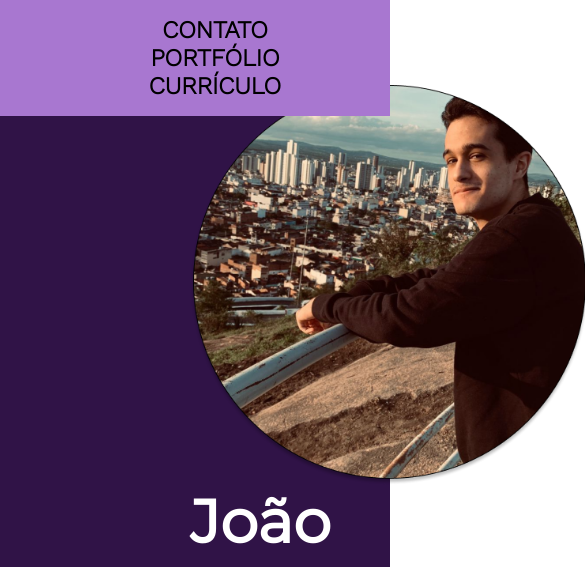
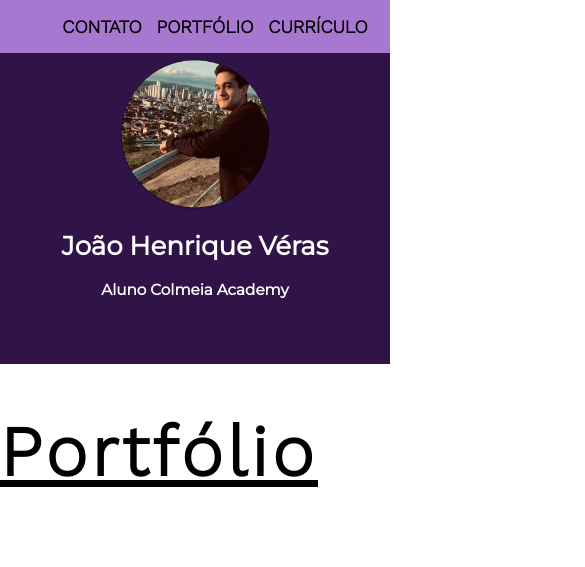
Before and after one commit to JoaaoHenrique/Aula-04-Landing-Page-Pessoal, a plain HTML site: page Pages/portfolio.html in a window 390 px wide. Shown: the top 567 px of the page, 585 px wide, since content can reach past the window. Drawn offline with nearby package versions, Linux system fonts and the light colour scheme.

Commit message:
optimization for mobile devices

```diff
--- a/css/portfolio.css
+++ b/css/portfolio.css
@@ -16,6 +16,6 @@ main{
 }
 
 .item-portfolio img{
-    width: 416px;
-    height: 526px;
+    width: 250px;
+    height: 300px;
 }
--- a/css/style.css
+++ b/css/style.css
@@ -63,3 +63,27 @@ h1.tittle{
     font-family: 'Work Sans', sans-serif;
     color: #000;
 }
+
+@media only screen and (max-width:1024px) {
+
+    nav ul li{
+        display: inline;
+        margin: 5px;
+        font-size: large;
+    }
+
+    header{
+        padding: 50px;
+        text-align: center;
+        font-size: 13px;
+    }
+
+
+    header img{
+        height: 150px;
+        display: inline;
+        float: none;
+        margin-top: 10px;
+    }
+
+}
```
